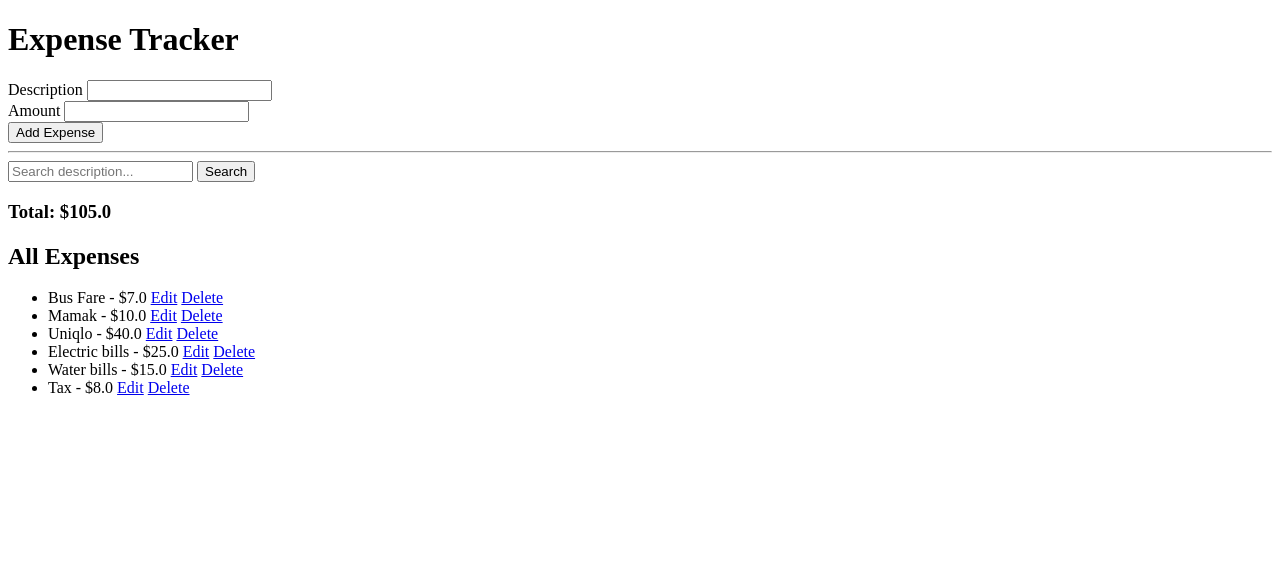
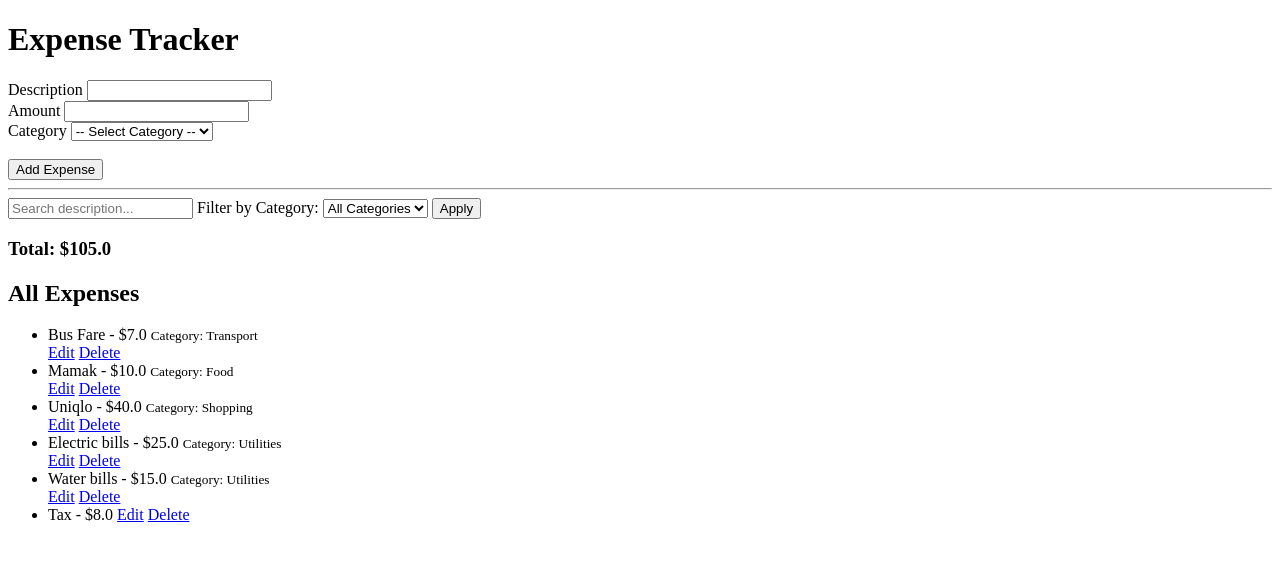
Before and after one commit to Farrelias04/expense_tracker, a Flask app: page / in a window 1280 px wide. Shown: the top 561 px of the page. Run offline with Flask 3, Linux system fonts and the light colour scheme; data comes from the database, SQL or seed files in the repository; both versions use the stored data as it was after the commit.

Commit message:
Add category filter and search to expense tracker

```diff
--- a/app/routes.py
+++ b/app/routes.py
@@ -1,7 +1,8 @@
 from flask import Blueprint, render_template, redirect, request
-from .models import Expense
+from .models import Expense, Category
 from .forms import ExpenseForm
 from . import db
+import datetime
 
 main = Blueprint('main', __name__)
 
@@ -9,24 +10,39 @@ main = Blueprint('main', __name__)
 def index():
     form = ExpenseForm()
     query = request.args.get('q', '')
+    cat_id = request.args.get('cat_id', type=int)
+    categories = Category.query.all()
 
     if form.validate_on_submit():
+        category_id = request.form.get('category_id') or None
         new_expense = Expense(
             description=form.description.data,
-            amount=float(form.amount.data)
+            amount=float(form.amount.data),
+            category_id=category_id,
+            date=datetime.date.today()
         )
         db.session.add(new_expense)
         db.session.commit()
         return redirect('/')
 
+    expenses_query = Expense.query
+
     if query:
-        expenses = Expense.query.filter(Expense.description.ilike(f"%{query}%")).all()
-    else:
-        expenses = Expense.query.all()
+        expenses_query = expenses_query.filter(Expense.description.ilike(f"%{query}%"))
+    if cat_id:
+        expenses_query = expenses_query.filter_by(category_id=cat_id)
 
+    expenses = expenses_query.all()
     total = sum(exp.amount for exp in expenses)
 
-    return render_template('index.html', form=form, expenses=expenses, total=total, query=query)
+    return render_template(
+        'index.html',
+        form=form,
+        expenses=expenses,
+        total=total, query=query,
+        categories=categories,
+        selected_cat_id=cat_id
+    )
 
 @main.route('/edit/<int:expense_id>', methods=['GET', 'POST'])
 def edit_expense(expense_id):
--- a/app/templates/index.html
+++ b/app/templates/index.html
@@ -10,15 +10,36 @@
       {{ form.hidden_tag() }}
       {{ form.description.label }} {{ form.description() }}<br>
       {{ form.amount.label }} {{ form.amount() }}<br>
+
+      <!-- Category dropdown -->
+      <label for="category">Category</label>
+      <select name="category_id">
+        <option value="">-- Select Category --</option>
+        {% for cat in categories %}
+          <option value="{{ cat.id }}">{{ cat.name }}</option>
+        {% endfor %}
+      </select><br><br>
+
       {{ form.submit() }}
     </form>
 
     <hr>
 
+    <!-- Combined Search + Filter Form -->
     <form method="GET" action="/">
-      <input type="text" name="q" placeholder="Search description...">
-      <button type="submit">Search</button>
+      <input type="text" name="q" value="{{ query }}" placeholder="Search description...">
+
+      <label for="cat_id">Filter by Category:</label>
+      <select name="cat_id">
+        <option value="">All Categories</option>
+        {% for cat in categories %}
+          <option value="{{ cat.id }}" {% if cat.id == selected_cat_id %}selected{% endif %}>{{ cat.name }}</option>
+        {% endfor %}
+      </select>
+
+      <button type="submit">Apply</button>
     </form>
+
 
     <h3>Total: ${{ total }}</h3>
 
@@ -26,6 +47,9 @@
     <ul>
       {% for expense in expenses %}
         <li>{{ expense.description }} - ${{ expense.amount }}
+            {% if expense.category %}
+              <small>Category: {{ expense.category.name }}</small><br>
+            {% endif %}
             <a href="{{ url_for('main.edit_expense', expense_id=expense.id) }}">Edit</a>
             <a href="{{ url_for('main.delete_expense', expense_id=expense.id) }}">Delete</a>
         </li>
```
Also changed, not shown: app/models.py (+7 -0 lines), instance/expenses.db.
